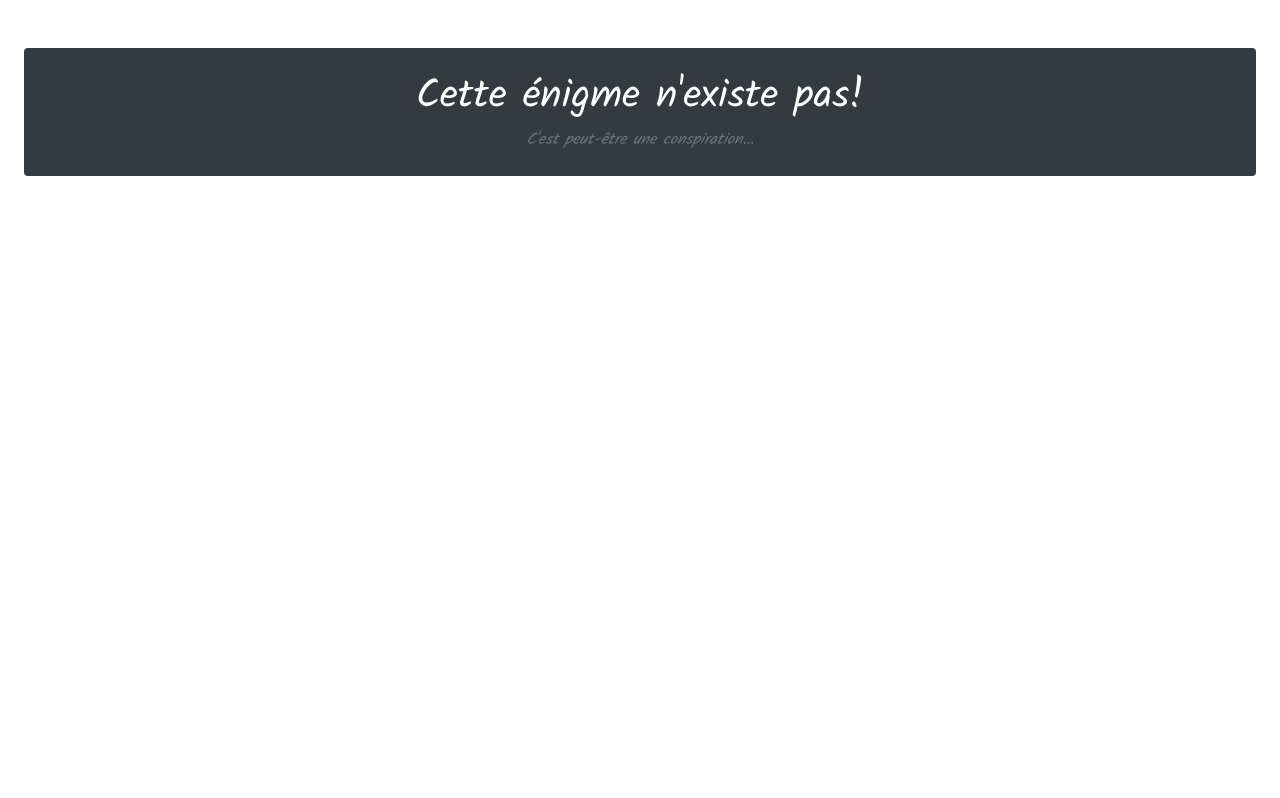
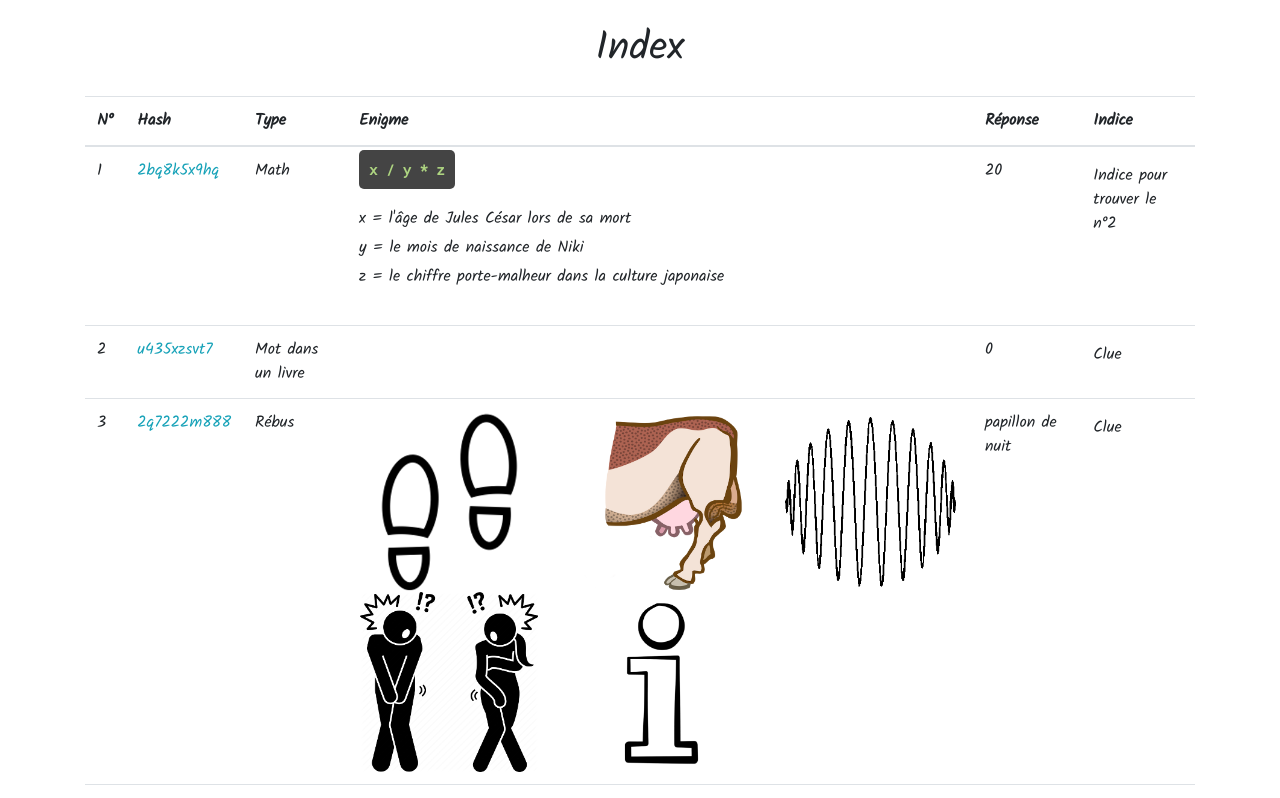
Before and after one commit to OakAndAspen/25th-birthday-treasure-hunt, a React (Create React App) app: page / in a window 1280 px wide. Shown: the top 798 px of the page. Built offline with nearby package versions, Linux system fonts and the light colour scheme.

Commit message:
Index page

```diff
--- a/src/App.js
+++ b/src/App.js
@@ -1,4 +1,7 @@
 import React from 'react';
+import Index from "./pages/Index.js";
+import Clue from "./pages/Clue.js";
+import NotFound from "./pages/NotFound.js";
 import clues from "./clues.js";
 import {isEqual} from "./utils.js";
 
@@ -7,71 +10,22 @@ class App extends React.Component {
     constructor(props) {
         super(props);
 
-        this.check = this.check.bind(this);
         let url = window.location.pathname;
         let hash = url.split("/")[1];
         let currentClue = clues.find(c => isEqual(hash, c.hash));
 
         this.state = {
+            url: url,
             clue: currentClue,
             hasBeenChecked: false,
             isRight: false
         };
     }
 
-    check() {
-        let input = document.getElementById("txtAnswer").value;
-        let answer = this.state.clue.answer;
-        let isRight = isEqual(input, answer);
-        console.log("Input: " + input, "Answer: " + answer, "isRight: " + isRight);
-        this.setState({isRight: isRight, hasBeenChecked: true});
-    }
-
     render() {
-        let clue = this.state.clue;
-
-        if (!clue) return <div className="text-center text-white p-4 my-4">
-            <div className="bg-dark p-4 rounded">
-                <h1>Cette énigme n'existe pas!</h1>
-                <i className="text-muted">C'est peut-être une conspiration...</i>
-            </div>
-        </div>;
-
-        return (
-            <div className="text-center">
-                <header className="py-4 shadow">
-                    <h1 className="my-4 text-uppercase text-dark">Enigme n°{clue.id}</h1>
-                </header>
-                <div className="container py-4 px-4">
-                    <h3 className="text-muted"><i>{clue.type}</i></h3>
-
-                    <hr/>
-
-                    <div className="my-4">{clue.riddle}</div>
-
-                    {clue.type !== "Message codé" &&
-                    <div>
-                        <input type="text" className="form-control form-control-lg text-center"
-                               id="txtAnswer" placeholder="Entrer la réponse ici"/>
-                        <button className="btn btn-info w-100 my-2" onClick={this.check}>
-                            Vérifier
-                        </button>
-
-                        {this.state.hasBeenChecked &&
-                        (this.state.isRight ?
-                                <div className="alert alert-success">
-                                    {clue.clue}
-                                </div> :
-                                <div className="alert alert-danger">
-                                    <p>Fausse réponse!</p>
-                                </div>
-                        )
-                        }
-                    </div>
-                    }
-                </div>
-            </div>
-        );
+        if(this.state.url === "/") return <Index/>;
+        if(this.state.clue) return <Clue clue={this.state.clue}/>;
+        return <NotFound/>;
     }
 }
 
--- a/src/clues.js
+++ b/src/clues.js
@@ -69,8 +69,8 @@ export default [
                     {charsToSpans("mon super message code qui est super long et difficile")}
                 </p>
             </div>,
-        answer: 0,
-        clue: <p>Clue</p>
+        answer: null,
+        clue: null
     },
     {
         id: 5,
@@ -137,8 +137,8 @@ export default [
                     {charsToSpans("mon super message code qui est super long et difficile")}
                 </p>
             </div>,
-        answer: 0,
-        clue: <p>Clue</p>
+        answer: null,
+        clue: null
     },
     {
         id: 10,
@@ -194,7 +194,7 @@ export default [
                     {charsToSpans("mon super message code qui est super long et difficile")}
                 </p>
             </div>,
-        answer: 0,
-        clue: <p>Clue</p>
+        answer: null,
+        clue: null
     }
 ];
--- /dev/null
+++ b/src/pages/Clue.js
@@ -0,0 +1,66 @@
+import React from 'react';
+import {isEqual} from "../utils.js";
+
+class Clue extends React.Component {
+
+    constructor(props) {
+        super(props);
+
+        this.check = this.check.bind(this);
+
+        this.state = {
+            clue: this.props.clue,
+            hasBeenChecked: false,
+            isRight: false
+        };
+    }
+
+    check() {
+        let input = document.getElementById("txtAnswer").value;
+        let answer = this.state.clue.answer;
+        let isRight = isEqual(input, answer);
+        this.setState({isRight: isRight, hasBeenChecked: true});
+    }
+
+    render() {
+        let clue = this.state.clue;
+
+        return (
+            <div className="text-center">
+                <header className="py-4 shadow">
+                    <h1 className="my-4 text-uppercase text-dark">Enigme n°{clue.id}</h1>
+                </header>
+                <div className="container py-4 px-4">
+                    <h3 className="text-muted"><i>{clue.type}</i></h3>
+
+                    <hr/>
+
+                    <div className="my-4">{clue.riddle}</div>
+
+                    {clue.type !== "Message codé" &&
+                    <div>
+                        <input type="text" className="form-control form-control-lg text-center"
+                               id="txtAnswer" placeholder="Entrer la réponse ici"/>
+                        <button className="btn btn-info w-100 my-2" onClick={this.check}>
+                            Vérifier
+                        </button>
+
+                        {this.state.hasBeenChecked &&
+                        (this.state.isRight ?
+                                <div className="alert alert-success">
+                                    {clue.clue}
+                                </div> :
+                                <div className="alert alert-danger">
+                                    <p>Fausse réponse!</p>
+                                </div>
+                        )
+                        }
+                    </div>
+                    }
+                </div>
+            </div>
+        );
+    }
+}
+
+export default Clue;
--- /dev/null
+++ b/src/pages/Index.js
@@ -0,0 +1,39 @@
+import React from 'react';
+import clues from "../clues.js";
+
+class Index extends React.Component {
+
+    render() {
+        return <div className="container">
+            <h1 className="text-center my-4">Index</h1>
+            <div className="table-responsive">
+                <table className="table">
+                    <thead>
+                    <tr>
+                        <th>N°</th>
+                        <th>Hash</th>
+                        <th>Type</th>
+                        <th>Enigme</th>
+                        <th>Réponse</th>
+                        <th>Indice</th>
+                    </tr>
+                    </thead>
+                    <tbody>
+                    {clues.map(c => <tr>
+                        <td>{c.id}</td>
+                        <td>
+                            <a className="text-info" href={"/" + c.hash}>{c.hash}</a>
+                        </td>
+                        <td>{c.type}</td>
+                        <td>{c.riddle}</td>
+                        <td>{c.answer}</td>
+                        <td>{c.clue}</td>
+                    </tr>)}
+                    </tbody>
+                </table>
+            </div>
+        </div>;
+    }
+}
+
+export default Index;
--- /dev/null
+++ b/src/pages/NotFound.js
@@ -0,0 +1,13 @@
+import React from 'react';
+
+class NotFound extends React.Component {
+
+    render() {
+        return <div className="text-center p-4 my-4">
+            <h1>Cette page n'existe pas!</h1>
+            <i className="text-muted">C'est peut-être une conspiration...</i>
+        </div>;
+    }
+}
+
+export default NotFound;
```
